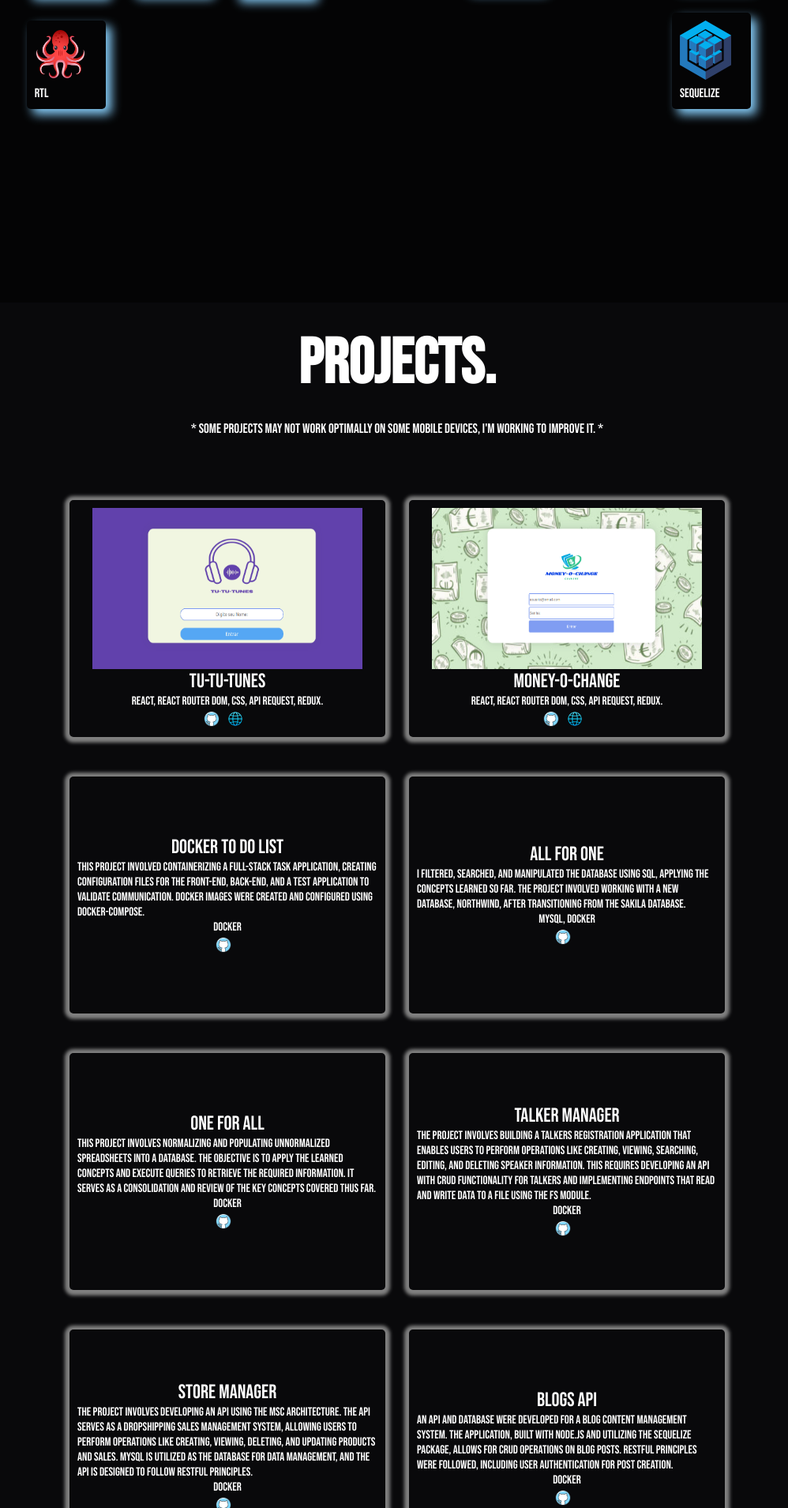
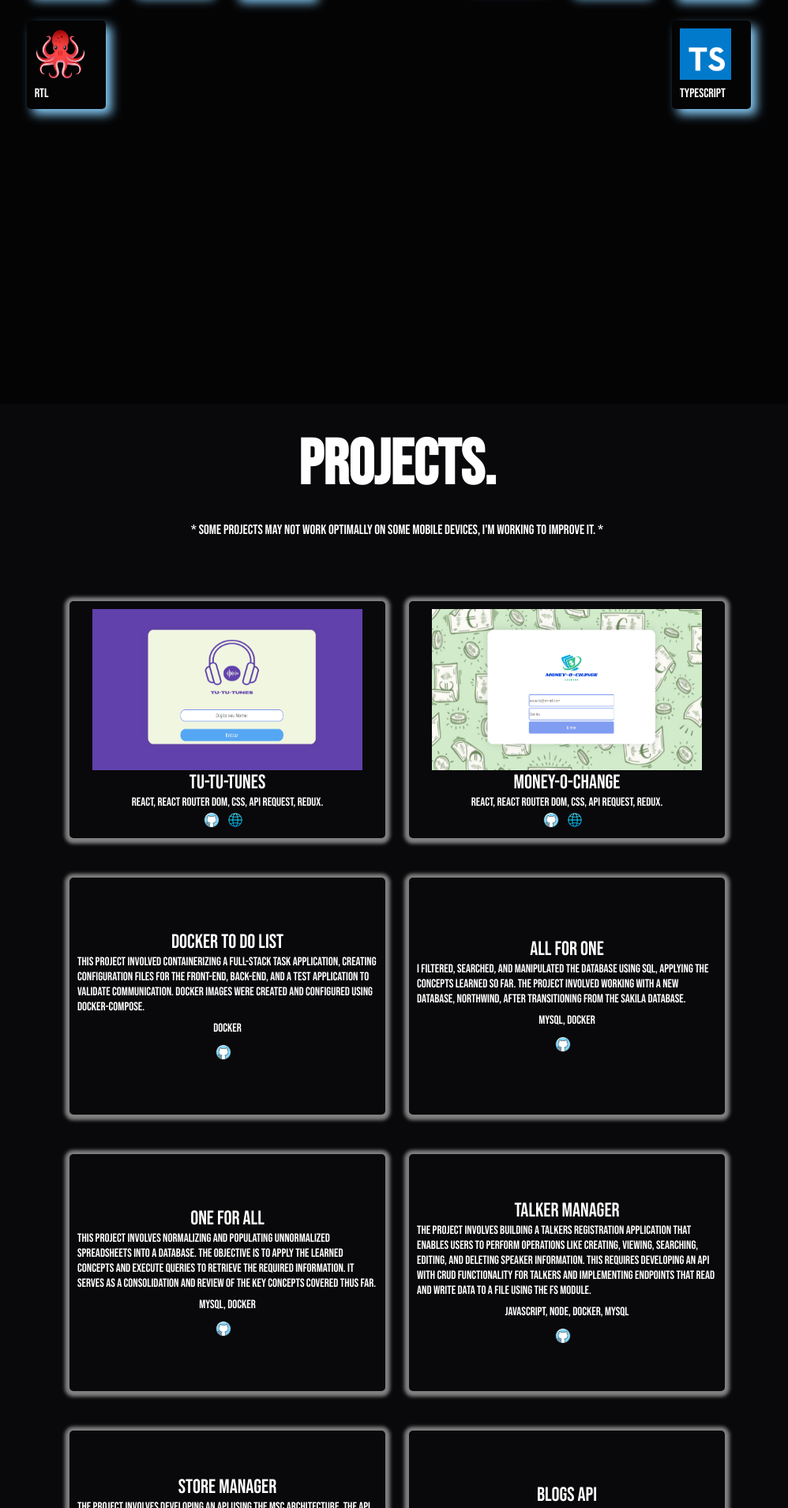
Before and after one commit to LeandrexFC/My-Portfolio, a React (Create React App) app: page / in a window 1280 px wide. Shown: the part 2391-4300 px from the top of the page at 79% size, without its empty margins (137-1135 px from the left). Built offline with nearby package versions, Linux system fonts and the light colour scheme.

Commit message:
fix: fix bugs

```diff
--- a/src/AllCss/Home.css
+++ b/src/AllCss/Home.css
@@ -189,6 +189,7 @@ body {
 }
 
 .projectsHome {
+  margin-top: 10%;
   display: flex;
   background-color: #09090b;
   height: 380%;
--- a/src/AllCss/ProjectsComponent.css
+++ b/src/AllCss/ProjectsComponent.css
@@ -62,15 +62,17 @@
   flex-direction: column;
   margin-bottom: 3px;
   align-items: center;
+  font-size: 1.5rem;
+  color: white;
+}
+
+.cardsec2 {
+  margin-top: 8px;
+  margin-bottom: 8px;
 }
 
 .cardfir {
   font-size: 2.5rem;
-  color: white;
-}
-
-.pCard {
-  font-size: 1.5rem;
   color: white;
 }
 
--- a/src/AllCss/Skills.css
+++ b/src/AllCss/Skills.css
@@ -37,7 +37,7 @@
 
 @media (max-width: 820px) {
   .skill {
-     height: 700px;
+     height: 900px;
     /* margin-top: 100px; */
   }
 
--- a/src/Components/ProjectsComponent.jsx
+++ b/src/Components/ProjectsComponent.jsx
@@ -46,10 +46,10 @@ class ProjectsComponent extends Component {
         <div className='pCard'>
         <p className='cardfir'> Docker To Do List </p>
         <p className='cardsec'> This project involved containerizing a full-stack task application, creating configuration files for the front-end, back-end, and a test application to validate communication. Docker images were created and configured using docker-compose. </p>
-        <p className='cardsec'> Docker </p>
+        <p className='cardsec2'> Docker </p>
         </div>
         <div className='imgsCard'>
-        <a href='https://github.com/LeandrexFC/project-wallet' target='_blank' rel="noreferrer">
+        <a href='https://github.com/LeandrexFC/project-docker' target='_blank' rel="noreferrer">
         <img src={ GitHubLogo } alt='Git Hub Logo' className='cardLogo' />
         </a>
         </div>
@@ -59,10 +59,10 @@ class ProjectsComponent extends Component {
         <div className='pCard'>
         <p className='cardfir'> All For One </p>
         <p className='cardsec'> I filtered, searched, and manipulated the database using SQL, applying the concepts learned so far. The project involved working with a new database, Northwind, after transitioning from the Sakila database.  </p>
-        <p className='cardsec'> Mysql, Docker </p>
+        <p className='cardsec2'> Mysql, Docker </p>
         </div>
         <div className='imgsCard'>
-        <a href='https://github.com/LeandrexFC/project-wallet' target='_blank' rel="noreferrer">
+        <a href='https://github.com/LeandrexFC/project-all-for-one' target='_blank' rel="noreferrer">
         <img src={ GitHubLogo } alt='Git Hub Logo' className='cardLogo' />
         </a>
         </div>
@@ -72,10 +72,10 @@ class ProjectsComponent extends Component {
         <div className='pCard'>
         <p className='cardfir'> One For All </p>
         <p className='cardsec'> This project involves normalizing and populating unnormalized spreadsheets into a database. The objective is to apply the learned concepts and execute queries to retrieve the required information. It serves as a consolidation and review of the key concepts covered thus far. </p>
-        <p className='cardsec'> Docker </p>
+        <p className='cardsec2'> Mysql, Docker </p>
         </div>
         <div className='imgsCard'>
-        <a href='https://github.com/LeandrexFC/project-wallet' target='_blank' rel="noreferrer">
+        <a href='https://github.com/LeandrexFC/project-one-for-all' target='_blank' rel="noreferrer">
         <img src={ GitHubLogo } alt='Git Hub Logo' className='cardLogo' />
         </a>
         </div>
@@ -85,10 +85,10 @@ class ProjectsComponent extends Component {
         <div className='pCard'>
         <p className='cardfir'> Talker Manager </p>
         <p className='cardsec'> The project involves building a talkers registration application that enables users to perform operations like creating, viewing, searching, editing, and deleting speaker information. This requires developing an API with CRUD functionality for talkers and implementing endpoints that read and write data to a file using the fs module. </p>
-        <p className='cardsec'> Docker </p>
+        <p className='cardsec2'> JavaScript, Node, Docker, Mysql </p>
         </div>
         <div className='imgsCard'>
-        <a href='https://github.com/LeandrexFC/project-wallet' target='_blank' rel="noreferrer">
+        <a href='https://github.com/LeandrexFC/project-talker-manager' target='_blank' rel="noreferrer">
         <img src={ GitHubLogo } alt='Git Hub Logo' className='cardLogo' />
         </a>
         </div>
@@ -98,10 +98,10 @@ class ProjectsComponent extends Component {
         <div className='pCard'>
         <p className='cardfir'> Store Manager </p>
         <p className='cardsec'> The project involves developing an API using the MSC architecture. The API serves as a dropshipping sales management system, allowing users to perform operations like creating, viewing, deleting, and updating products and sales. MySQL is utilized as the database for data management, and the API is designed to follow RESTful principles. </p>
-        <p className='cardsec'> Docker </p>
+        <p className='cardsec2'> JavaScript, Node, Docker, Mysql </p>
         </div>
         <div className='imgsCard'>
-        <a href='https://github.com/LeandrexFC/project-wallet' target='_blank' rel="noreferrer">
+        <a href='https://github.com/LeandrexFC/project-store-manager' target='_blank' rel="noreferrer">
         <img src={ GitHubLogo } alt='Git Hub Logo' className='cardLogo' />
         </a>
         </div>
@@ -111,10 +111,10 @@ class ProjectsComponent extends Component {
         <div className='pCard'>
         <p className='cardfir'> Blogs API </p>
         <p className='cardsec'> an API and database were developed for a blog content management system. The application, built with Node.js and utilizing the Sequelize package, allows for CRUD operations on blog posts. RESTful principles were followed, including user authentication for post creation. </p>
-        <p className='cardsec'> Docker </p>
+        <p className='cardsec2'> JavaScript, Node, Docker, Mysql, Sequelize </p>
         </div>
         <div className='imgsCard'>
-        <a href='https://github.com/LeandrexFC/project-wallet' target='_blank' rel="noreferrer">
+        <a href='https://github.com/LeandrexFC/project-blogs-api' target='_blank' rel="noreferrer">
         <img src={ GitHubLogo } alt='Git Hub Logo' className='cardLogo' />
         </a>
         </div>
@@ -124,10 +124,10 @@ class ProjectsComponent extends Component {
         <div className='pCard'>
         <p className='cardfir'> Smith Project </p>
         <p className='cardsec'> a medieval item store was created as an API using TypeScript. The project involved developing all application layers to enable basic database operations. Endpoints were implemented to read from and write to a MySQL database, providing functionality for managing the store's items. </p>
-        <p className='cardsec'> Docker </p>
+        <p className='cardsec2'> Typescript, Node, Docker, Mysql </p>
         </div>
         <div className='imgsCard'>
-        <a href='https://github.com/LeandrexFC/project-wallet' target='_blank' rel="noreferrer">
+        <a href='https://github.com/LeandrexFC/project-smith' target='_blank' rel="noreferrer">
         <img src={ GitHubLogo } alt='Git Hub Logo' className='cardLogo' />
         </a>
         </div>
@@ -137,10 +137,10 @@ class ProjectsComponent extends Component {
         <div className='pCard'>
         <p className='cardfir'> Dungeons And Dragons </p>
         <p className='cardsec'> the principles of SOLID architecture and object-oriented programming OOP were applied to develop a role-playing game RPG system. The project focused on designing and implementing a robust RPG structure that adheres to SOLID principles and effectively utilizes OOP concepts. </p>
-        <p className='cardsec'> Docker </p>
+        <p className='cardsec2'> Typescript, Node, Docker, Mysql </p>
         </div>
         <div className='imgsCard'>
-        <a href='https://github.com/LeandrexFC/project-wallet' target='_blank' rel="noreferrer">
+        <a href='https://github.com/LeandrexFC/project-dungeos-dragons' target='_blank' rel="noreferrer">
         <img src={ GitHubLogo } alt='Git Hub Logo' className='cardLogo' />
         </a>
         </div>
--- a/src/Components/SkillsHome.jsx
+++ b/src/Components/SkillsHome.jsx
@@ -13,6 +13,7 @@ import docker from '../images/docker.png'
 import sql from '../images/sql.png'
 import node from '../images/node.png'
 import sequelize from '../images/sequelize.png'
+import typescript from '../images/typescript.png'
 import Fade from 'react-reveal/Fade';
 import '../AllCss/Skills2.css'
 
@@ -35,11 +36,12 @@ import '../AllCss/Skills2.css'
     showTextDocker: false,
     showTextMysql: false,
     showTextSequelize: false,
+    showTextType: false,
   }
   render() {
     const { showText, showTextHTML, showTextCSS, showTextjs, showTextReact, showTextJest,
       showTextRtl, showTextGit, showTextGitHub, showTextRedux, showTextMocha,
-      showTextChai, showTextSinon, showTextNode, showTextDocker, showTextMysql, showTextSequelize } = this.state;
+      showTextChai, showTextSinon, showTextNode, showTextDocker, showTextMysql, showTextSequelize, showTextType } = this.state;
     return (
       <>
         <Fade left>
@@ -118,12 +120,12 @@ import '../AllCss/Skills2.css'
               <p>Chai</p>
             </div>
 
-            <div className='card 10'
+            {/* <div className='card 10'
                onMouseEnter={ () => this.setState({ showTextSinon: true, showText: false }) }
                onMouseLeave={ () => this.setState({ showTextSinon: false, showText: true }) }>
               <img className='skillsImgHome imgt' src={ sinon } alt='sinon Logo' />
               <p>Sinon</p>
-            </div>
+            </div> */}
 
             <div className='card 11'
                onMouseEnter={ () => this.setState({ showTextNode: true, showText: false }) }
@@ -152,6 +154,14 @@ import '../AllCss/Skills2.css'
               <img className='skillsImgHome imgt' src={ sequelize } alt='sequelize Logo' />
               <p>Sequelize</p>
             </div>
+
+            <div className='card b14'
+               onMouseEnter={ () => this.setState({ showTextType: true, showText: false }) }
+               onMouseLeave={ () => this.setState({ showTextType: false, showText: true }) }>
+              <img className='skillsImgHome imgt' src={ typescript } alt='typecript Logo' />
+              <p>typescript</p>
+            </div>
+
             </div>
         </Fade>
             </div>
@@ -216,6 +226,10 @@ import '../AllCss/Skills2.css'
             {
               showTextSequelize && <p className='skillstexts'> Sequelize is an Object-Relational Mapping (ORM) library for Node.js that provides a simple yet powerful way to interact with relational databases such as MySQL, PostgreSQL, and SQLite. </p>
             }
+
+            {
+              showTextType && <p className='skillstexts'> TypeScript: statically-typed superset of JavaScript, adds optional static typing, improves code maintainability, catches errors early, compiles to JavaScript. </p>
+            }
           </div>
           </Fade> }
 
```
Also changed, not shown: src/images/typescript.png (added).
